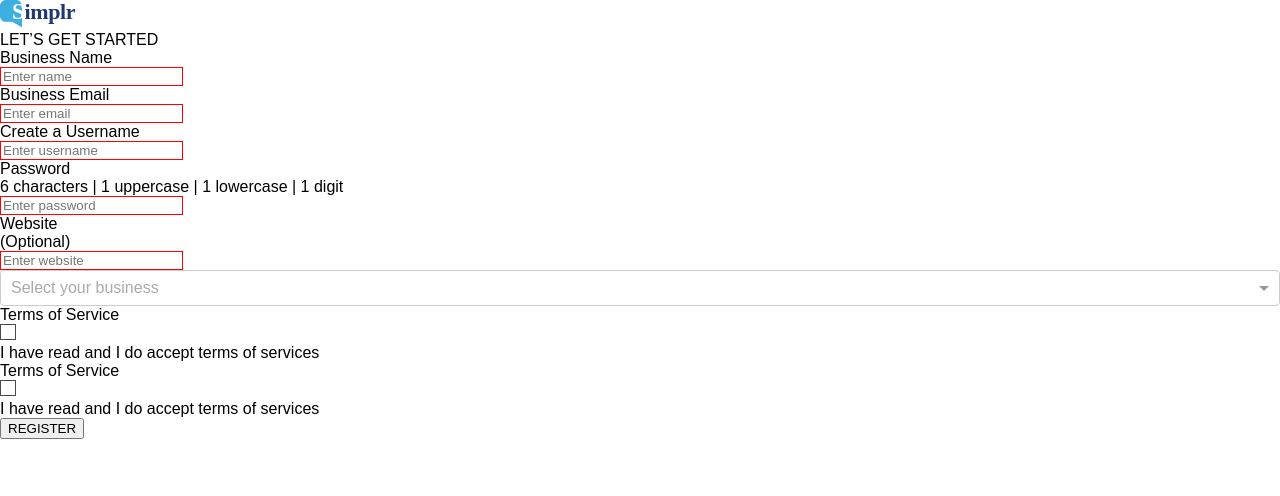
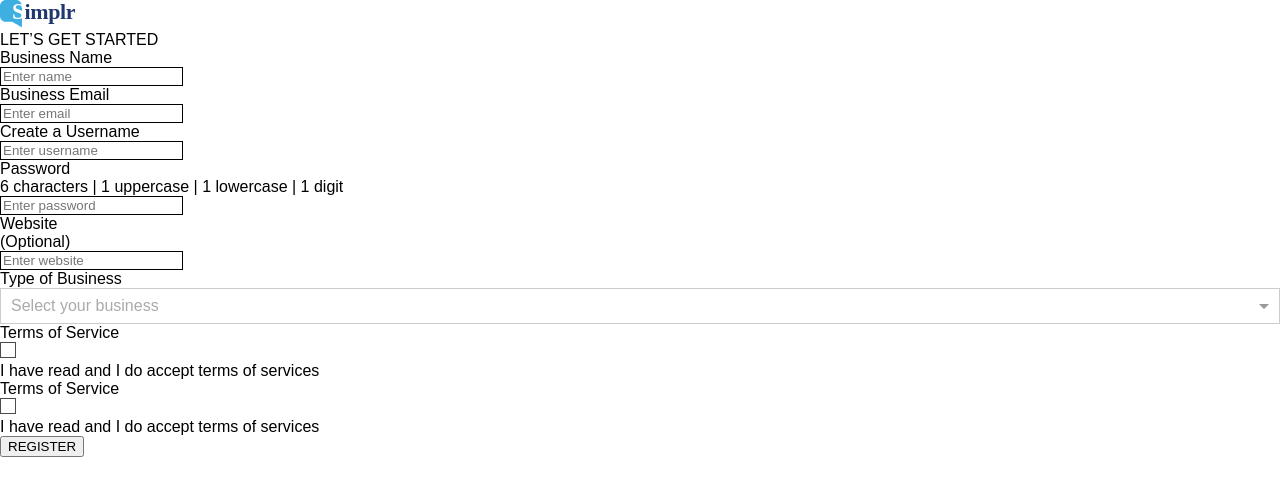
Before and after one commit to derekalia/simplr-form, a React (Create React App) app: page / in a window 1280 px wide. Shown: the top 496 px of the page. Built offline with nearby package versions, Linux system fonts and the light colour scheme.

Commit message:
make it pretty

```diff
--- a/src/App.js
+++ b/src/App.js
@@ -40,7 +40,8 @@ export default class App extends Component {
 
   runChecks = () => {
     const errors = {}
-// name
+    this.setState({errors:{}})
+    // name
     if(this.state.name.length === 0){
       errors.name = "Please enter a business name"
     }
@@ -50,9 +51,9 @@ export default class App extends Component {
     }
     // username
     if(this.state.username.length === 0){
-      errors.name = "Please enter a username"
+      errors.username = "Please enter a username"
     }
-// password
+    // password
     if(this.state.password.length < 6){
       errors.password = "Password should have six characters"
     }
@@ -67,7 +68,7 @@ export default class App extends Component {
     }
 
     if(this.state.type.length === 0){
-      errors.name = "Please select a type of business"
+      errors.type = "Please select a type of business"
     }
     if(!this.state.checkedOne){
       errors.checkedOne = "Please check Terms of Service"
@@ -86,7 +87,7 @@ export default class App extends Component {
         <div>LET’S GET STARTED</div>
         <FormField
         title="Business Name"
-        error=""
+        error={this.state.errors}
         setValue={this.setValue}
         value={this.state.name}
         field='name'
@@ -95,7 +96,7 @@ export default class App extends Component {
         />
         <FormField
         title="Business Email"
-        error=""
+        error={this.state.errors}
         setValue={this.setValue}
         field='email'
         value={this.state.email}
@@ -104,7 +105,7 @@ export default class App extends Component {
         />
         <FormField
         title="Create a Username"
-        error=""
+        error={this.state.errors}
         setValue={this.setValue}
         field='username'
         value={this.state.username}
@@ -114,7 +115,7 @@ export default class App extends Component {
         <FormField
         title="Password"
         subtitle="6 characters | 1 uppercase | 1 lowercase | 1 digit"
-        error=""
+        error={this.state.errors}
         setValue={this.setValue}
         field='password'
         value={this.state.password}
@@ -123,21 +124,16 @@ export default class App extends Component {
         />
         <FormField
         title="Website" subtitle="(Optional)"
-        error=""
+        error={this.state.errors}
         setValue={this.setValue}
         field='website'
         value={this.state.website}
         placeholder="Enter website"
         inputType="text"
         />
-        {/* <FormField
-        title="Type of Business"
-        setValue={this.setType}
-        value={this.state.type}
-        placeholder="Enter type"
-        /> */}
-
-        <Select
+        <div>Type of Business</div>
+        <Select style={{borderRadius:'0px'}}
+          error={this.state.errors}
           name="form-field-name"
           value={this.state.type}
           options={this.state.options}
@@ -145,8 +141,8 @@ export default class App extends Component {
           placeholder="Select your business"
         />
 
-        <CheckedInput checked={this.state.checkedOne} setCheck={this.setCheck} checkNum='checkedOne'/>
-        <CheckedInput checked={this.state.checkedTwo} setCheck={this.setCheck} checkNum='checkedTwo' />
+        <CheckedInput checked={this.state.checkedOne} setCheck={this.setCheck} checkNum='checkedOne' error={this.state.errors}/>
+        <CheckedInput checked={this.state.checkedTwo} setCheck={this.setCheck} checkNum='checkedTwo' error={this.state.errors}/>
 
 
       <button onClick={this.runChecks}>REGISTER</button>
--- a/src/components/CheckedInput.js
+++ b/src/components/CheckedInput.js
@@ -1,16 +1,29 @@
 import React, { Component } from 'react';
-
+import uncheckedError from '../media/uncheckedError.svg'
 const checked = require('../media/checked.svg');
 const unchecked = require('../media/unchecked.svg');
 
 export default class CheckedInput extends Component {
   render() {
+
+    const checkBox = () => {
+      if(this.props.checked){
+       return  <img src={checked} alt="checked" />
+      }
+      else if(this.props.error[this.props.checkNum]){
+        return <img src={uncheckedError} alt="uncheckedError" />;
+      }
+
+        return <img src={unchecked} alt="unchecked" />
+      }
+
+
     return (
       <div>
         <div>
           <div>Terms of Service</div>
           <div onClick={()=>this.props.setCheck(this.props.checkNum)}>
-            {this.props.checked ? <img src={checked} alt="checked" /> : <img src={unchecked} alt="unchecked" />}
+            {checkBox()}
           </div>
           <div>I have read and I do accept terms of services</div>
         </div>
--- a/src/components/FormField.js
+++ b/src/components/FormField.js
@@ -2,8 +2,12 @@ import React, { Component } from 'react';
 
 export default class FormField extends Component {
 
-  render() {
-    return (
+
+    render() {
+
+        const err = !!this.props.error[this.props.field];
+        console.log(`${this.props.field  } ${ err}`)
+        return (
       <div>
         <form>
           <label>
@@ -11,11 +15,18 @@ export default class FormField extends Component {
               <div>{this.props.title}</div>
               <div>{this.props.subtitle}</div>
             </div>
-            <div><input style={{border:'solid 1px red'}}
-            type={this.props.inputType}
-            placeholder={this.props.placeholder}
-            value={this.props.value}
-            onChange={(e)=>this.props.setValue(e,this.props.field)}/></div>
+            <div>
+              <input
+                style={{ border: this.props.error[this.props.field] ? 'solid 1px red' : 'solid 1px black'}}
+                type={this.props.inputType}
+                placeholder={this.props.placeholder}
+                value={this.props.value}
+                onChange={e => this.props.setValue(e, this.props.field)}
+              />
+            </div>
+            <div style={{color:'red'}}>
+                {this.props.error[this.props.field]}
+                </div>
           </label>
         </form>
       </div>
```
Also changed, not shown: src/media/uncheckedError.svg (added).
